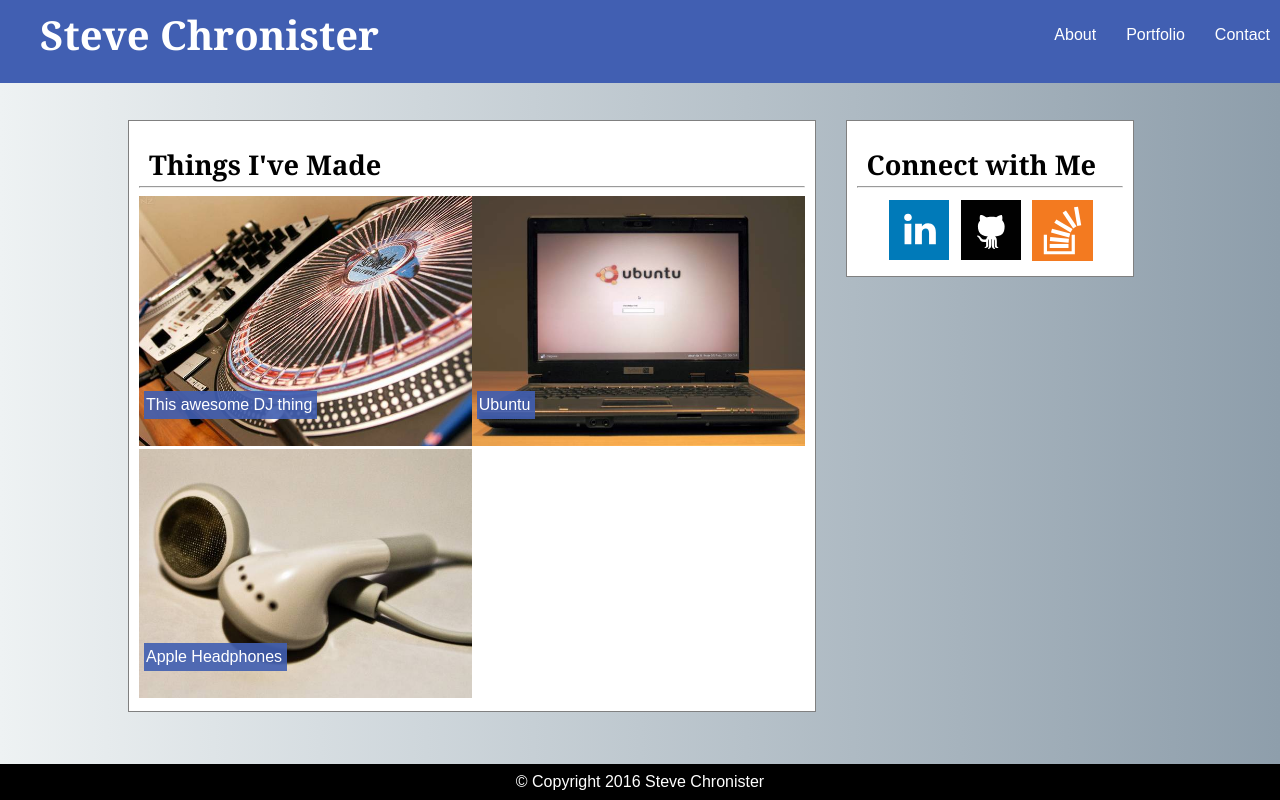
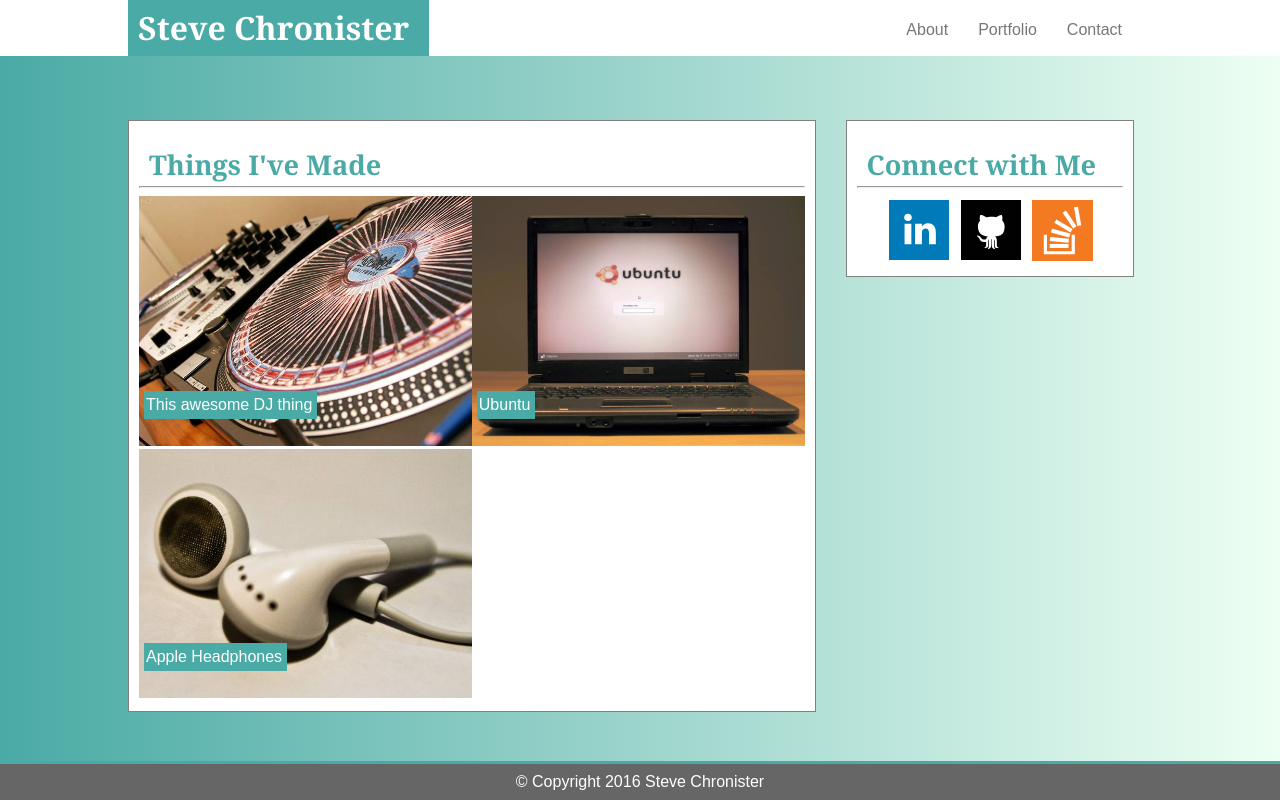
Before and after one commit to schronister/Basic-Portfolio, a PHP site: page /portfolio.html in a window 1280 px wide. Run offline with PHP 8.4, Linux system fonts and the light colour scheme.

Commit message:
final touches

```diff
--- a/assets/css/style.css
+++ b/assets/css/style.css
@@ -1,15 +1,14 @@
 h1{
-	font-size:2.5em;
+	font-size:2.0em;
 	font-family: 'Georgia', Times, "Times New Roman", serif;
 	font-weight:800;
 	float:left;
-	padding-left:20px;
-	padding-top:24px;
-	padding-bottom:28px;
+	padding-top:12px;
+	padding-bottom:12px;
 	padding-right:20px;
-	margin-top:-24px;
-	margin-bottom:-15px;
-	background:#415FB2;
+	background:#4aaaa5;
+	color:white;
+	padding-left:10px;
 }
 
 h1:hover{
@@ -21,6 +20,7 @@ h2{
 	font-family: 'Georgia', Times, "Times New Roman", serif;
 	font-weight:800;
 	padding: 20px 20px 0px 10px;
+	color:#4aaaa5;
 }
 
 h3{
@@ -30,9 +30,8 @@ h3{
 }
 
 header{
-	background:#415FB2;
-	color:white;
-	padding:15px 20px 15px 20px;
+	background:white;
+	padding:15px 20px 15px 0px;
 	position:fixed;
 	top:0px;
 	width:100%;
@@ -43,8 +42,8 @@ header{
 body{
 	font-family: 'Arial', 'Helvetica Neue', Helvetica, sans-serif;
 	background: #8e9eab; /* fallback for old browsers */
-	background: -webkit-linear-gradient(to left, #8e9eab , #eef2f3); /* Chrome 10-25, Safari 5.1-6 */
-	background: linear-gradient(to left, #8e9eab , #eef2f3); /* W3C, IE 10+/ Edge, Firefox 16+, Chrome 26+, Opera 12+, Safari 7+ */
+	background: -webkit-linear-gradient(to right, #4aaaa5 , #eefff3); /* Chrome 10-25, Safari 5.1-6 */
+	background: linear-gradient(to right, #4aaaa5 , #eefff3); /* W3C, IE 10+/ Edge, Firefox 16+, Chrome 26+, Opera 12+, Safari 7+ */
 }
 .container{
 	margin: 120px 10%;
@@ -71,20 +70,28 @@ body{
 footer{
 	display:block;
 	width: 100%;
-	background:black;
+	background:#666666;
 	clear:both;
 	text-align: center;
 	padding:10px 0px;
 	color:white;
 	position:fixed;
 	bottom:0px;
+	border-top:3px solid #4aaaa5;
 }
 
 .right{
 	float:right;
 	margin-right:10px;
 	padding-right:20px;
+	padding-top:10px;
 	line-height:2.5;
+}
+
+
+a.menu:hover{
+	color:black;
+	text-decoration: underline;
 }
 
 
@@ -110,17 +117,14 @@ footer{
 }
 
 
-.fa-linkedin-square{
-	color:blue;
+.menu{
+	text-decoration:none;
+	color:#777777;
 }
 
-.fa-stack-overflow{
-	color:orange;
-}
-
-.menu{
-	text-decoration:none;
-	color:white;
+.menu-container{
+	padding:0px 10% 0px 10%;
+	width:80%;
 }
 
 #projects{
@@ -152,7 +156,7 @@ textarea{
 	height:200px;
 }
 button{
-	background:blue;
+	background:#4aaaa5;
 	color:white;
 	border:0px solid gray;
 	width:65px;
@@ -181,7 +185,7 @@ form{
 	position:absolute;
 	bottom:12%;
 	left:5px;
-	background: rgba(65, 95, 178, 0.9);
+	background: #4aaaa5;
 	color:white;
 	padding:6px 5px 6px 2px;
 }
--- a/contact.html
+++ b/contact.html
@@ -7,7 +7,7 @@
 	<link rel="stylesheet" type="text/css" href="https://maxcdn.bootstrapcdn.com/font-awesome/4.7.0/css/font-awesome.min.css">
 </head>
 <body>
-	<header>
+	<header class="menu-container">
 		<a class = "menu" href="index.html"><h1>Steve Chronister</h1></a>
 		<ul>
 			<li class="right"><a href="contact.html" class="menu">Contact</a></li>
--- a/index.html
+++ b/index.html
@@ -8,7 +8,7 @@
 
 </head>
 <body>
-	<header>
+	<header class="menu-container">
 		<a class = "menu" href="index.html"><h1>Steve Chronister</h1></a>
 		<ul>
 			<li class="right"><a href="contact.html" class="menu">Contact</a></li>
--- a/portfolio.html
+++ b/portfolio.html
@@ -7,7 +7,7 @@
 	<link rel="stylesheet" type="text/css" href="https://maxcdn.bootstrapcdn.com/font-awesome/4.7.0/css/font-awesome.min.css">
 </head>
 <body>
-	<header>
+	<header class="menu-container">
 		<a class = "menu" href="index.html"><h1>Steve Chronister</h1></a>
 		<ul>
 			<li class="right"><a href="contact.html" class="menu">Contact</a></li>
```
